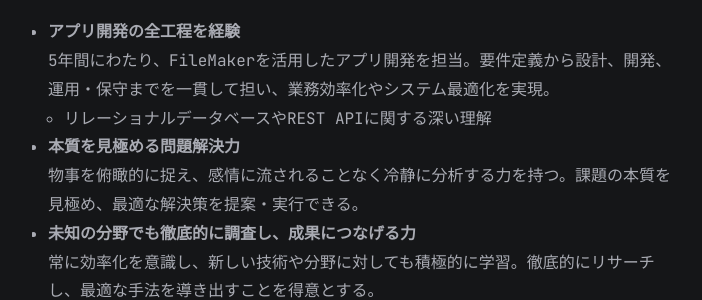
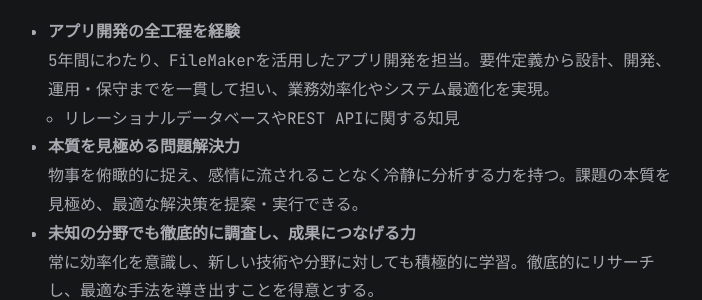
Before and after one commit to kaze3desu/kaze3desu.github.io, a Jekyll site: the page built from all_collections/_posts/2023-04-08-PortFolio.md, in a window 1280 px wide and 900 px high, scrolled down 488 px. Shown: the part 152-452 px from the top of the window, without its empty margins (283-985 px from the left). Built offline with Jekyll 4.4.1, drawn with Linux system fonts in a browser that asks for light colours; some of the changed text lies outside the part shown.

Commit message:
Update 2023-04-08-PortFolio.md

```diff
--- a/all_collections/_posts/2023-04-08-PortFolio.md
+++ b/all_collections/_posts/2023-04-08-PortFolio.md
@@ -15,7 +15,7 @@ categories: [PortFolio, Career, SKill, Qualification]
 
 - **アプリ開発の全工程を経験**
   5年間にわたり、FileMakerを活用したアプリ開発を担当。要件定義から設計、開発、運用・保守までを一貫して担い、業務効率化やシステム最適化を実現。
-  - リレーショナルデータベースやREST APIに関する深い理解
+  - リレーショナルデータベースやREST APIに関する知見
 - **本質を見極める問題解決力**
   物事を俯瞰的に捉え、感情に流されることなく冷静に分析する力を持つ。課題の本質を見極め、最適な解決策を提案・実行できる。
 - **未知の分野でも徹底的に調査し、成果につなげる力**
```
Also changed, not shown: other parts of all_collections/_posts/2023-04-08-PortFolio.md (+1 -0 lines).
